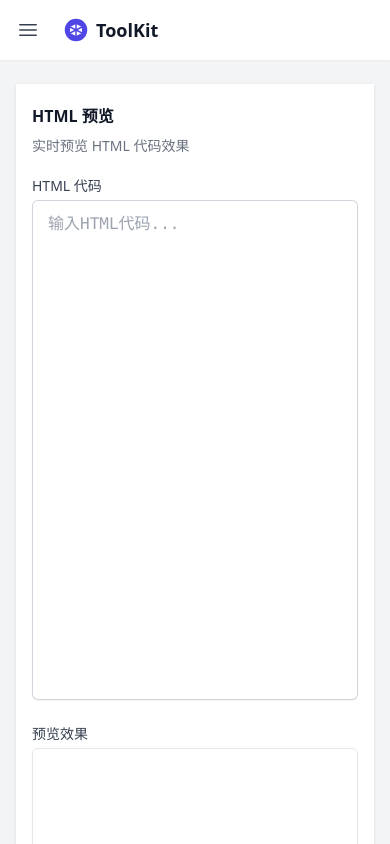
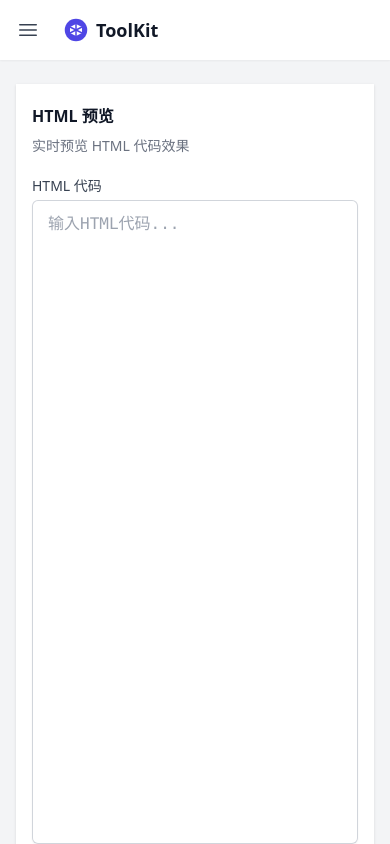
Before and after one commit to ahaostudy/toolkit, a Vue app: page /html-preview in a window 390 px wide. Shown: the top 844 px of the page. Built offline with nearby package versions, Linux system fonts and the light colour scheme.

Commit message:
fix: adjust HTML preview height to fit screen better

```diff
--- a/src/views/HtmlPreview.vue
+++ b/src/views/HtmlPreview.vue
@@ -6,7 +6,7 @@
         <div class="mt-2 max-w-xl text-sm text-gray-500">
           <p>实时预览 HTML 代码效果</p>
         </div>
-        <div class="mt-5 space-y-6">
+        <div class="mt-5">
           <div class="flex flex-col lg:flex-row gap-6">
             <div class="flex-1">
               <label for="html-input" class="block text-sm font-medium text-gray-700">HTML 代码</label>
@@ -14,8 +14,7 @@
                 <textarea
                   id="html-input"
                   v-model="htmlCode"
-                  rows="15"
-                  class="block w-full rounded-md border-0 py-3 px-4 text-gray-900 ring-1 ring-inset ring-gray-300 placeholder:text-gray-400 focus:ring-2 focus:ring-inset focus:ring-indigo-600 sm:text-sm sm:leading-6 bg-white [&:not(:focus)]:bg-white font-mono"
+                  class="block w-full rounded-md border-0 py-3 px-4 text-gray-900 ring-1 ring-inset ring-gray-300 placeholder:text-gray-400 focus:ring-2 focus:ring-inset focus:ring-indigo-600 sm:text-sm sm:leading-6 bg-white [&:not(:focus)]:bg-white font-mono h-[calc(100vh-12.5rem)]"
                   placeholder="输入HTML代码..."
                   @input="updatePreview"
                 ></textarea>
@@ -27,7 +26,7 @@
                 <div class="overflow-hidden rounded-md border border-gray-200 bg-white">
                   <iframe
                     ref="previewFrame"
-                    class="w-full h-[500px] border-0"
+                    class="w-full h-[calc(100vh-12.5rem)] border-0"
                     sandbox="allow-scripts allow-same-origin allow-modals allow-forms allow-popups"
                     @load="updatePreview"
                   ></iframe>
@@ -94,7 +93,6 @@ onMounted(() => {
 
 <style scoped>
 textarea {
-  min-height: 500px;
   resize: none;
 }
 </style>
```
